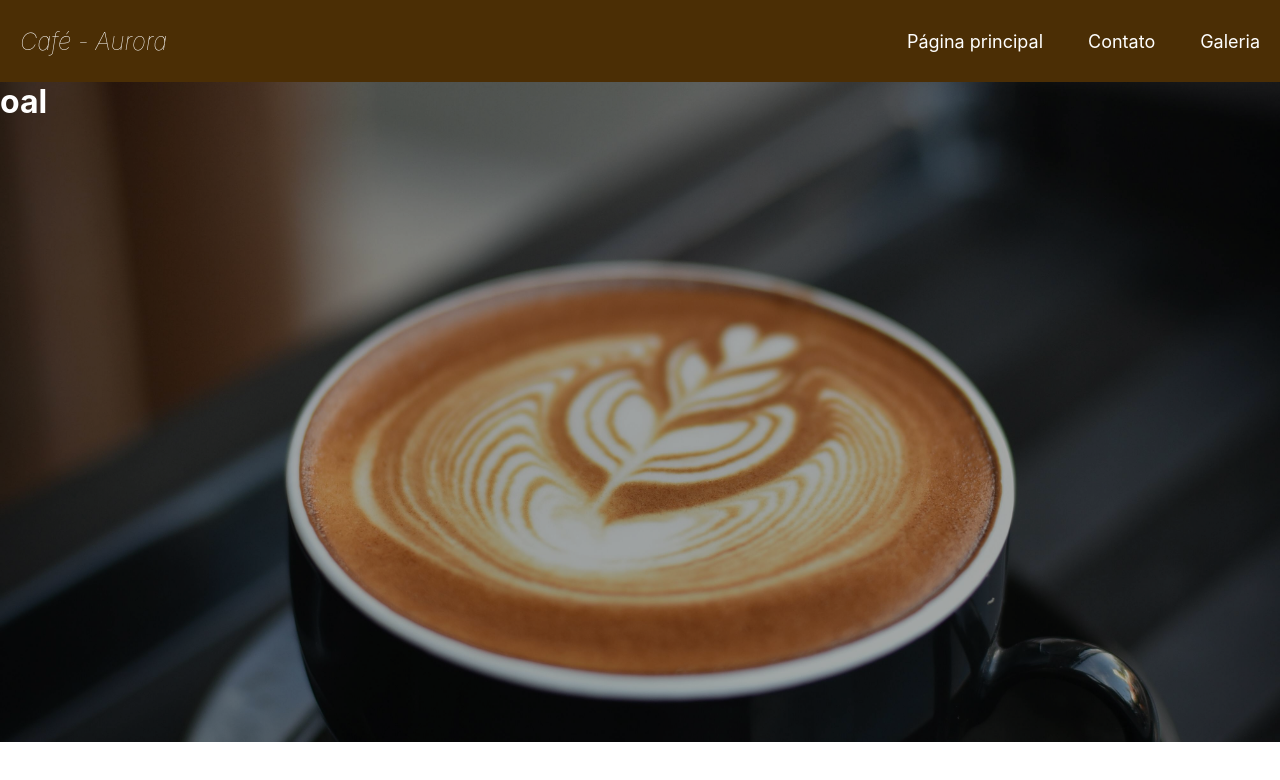
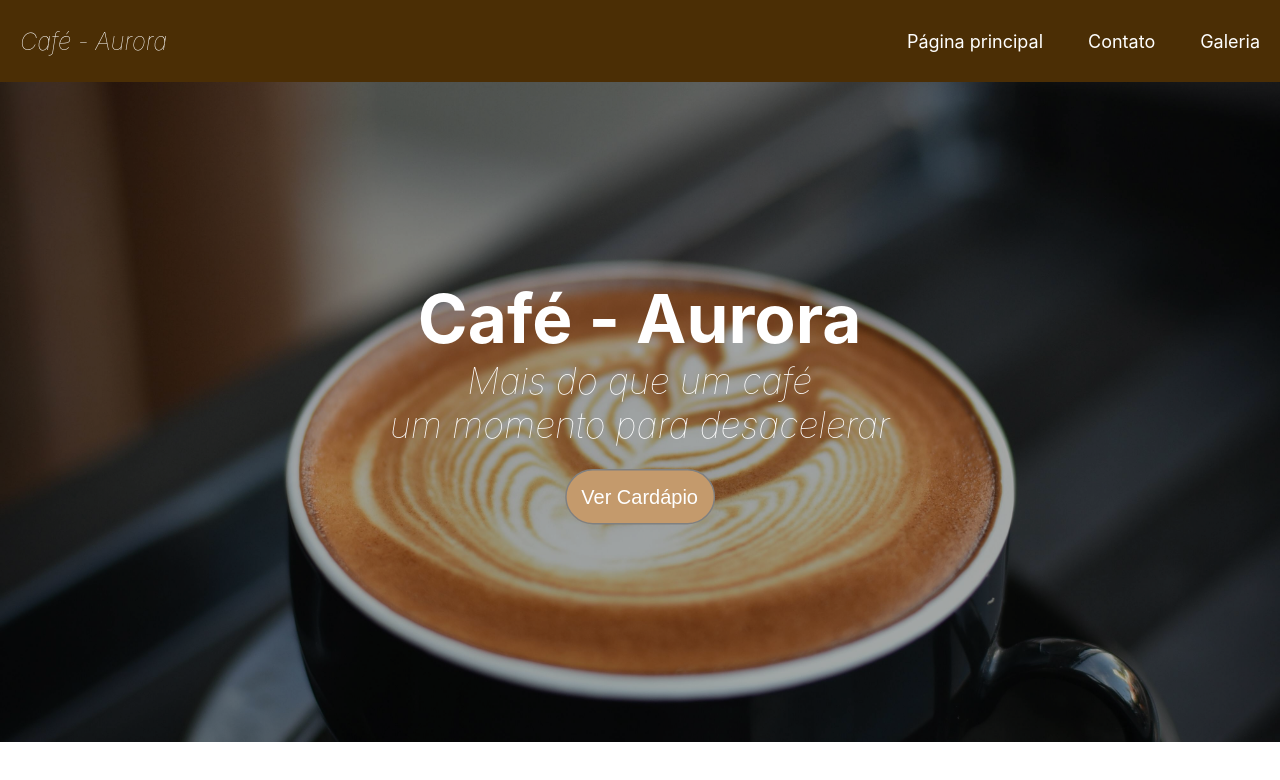
Before and after one commit to KCauet/cafe-aurora, a React (Create React App) app: page / in a window 1280 px wide. Shown: the top 780 px of the page. Built offline with nearby package versions, Linux system fonts and the light colour scheme.

Commit message:
Quase acabando o hero e pronto pra terminar o header

```diff
--- a/src/App.css
+++ b/src/App.css
@@ -15,7 +15,6 @@ h2 {
   font-style: italic;
 }
 
-
 header {
   background-color: var(--corPrincipal);
   color: white;
@@ -27,6 +26,10 @@ header {
   padding: 6px;
   padding-left: 20px;
   padding-right: 20px;
+}
+
+header p:hover {
+  background-color: white;
 }
 
 .heroContainer::before {
@@ -50,4 +53,26 @@ header {
   color: white;
   position: relative;
   z-index: 1;
+  display: flex;
+  justify-content: center;
+  align-items: center;
 }
+
+.heroContainer div h1 {
+  font-size: 45px;
+}
+
+button {
+  margin: 15px;
+  background-color: var(--destaque);
+  border: 1px solid grey;
+  border-radius: 35px;
+  color: white;
+  padding: 10px;
+  transition: all 0.35s ease;
+}
+
+button:hover {
+  border: 1px solid black;
+  background-color: rgba(220, 199, 170, 0.3);
+}
--- a/src/App.js
+++ b/src/App.js
@@ -1,5 +1,5 @@
 import './App.css';
-import hero from './Images/Heroimg.jpg';
+
 
 function App() {
   return (
@@ -26,15 +26,21 @@ function App() {
       }} >
 
         <div className='heroContainer' >
+
           <div style={{
-            filter: 'brightness(100%)'
+            filter: 'brightness(100%)',
+            textAlign: 'center',
+            scale: '1.5'
           }}>
-            <h1>oal</h1>
+            <h1>Café - Aurora</h1>
+            <h2>Mais do que um café</h2>
+            <h2>um momento para desacelerar</h2>
+            <button>Ver Cardápio</button>
           </div>
+
         </div>
+
       </div>
-
-
 
     </div>
   );
```
